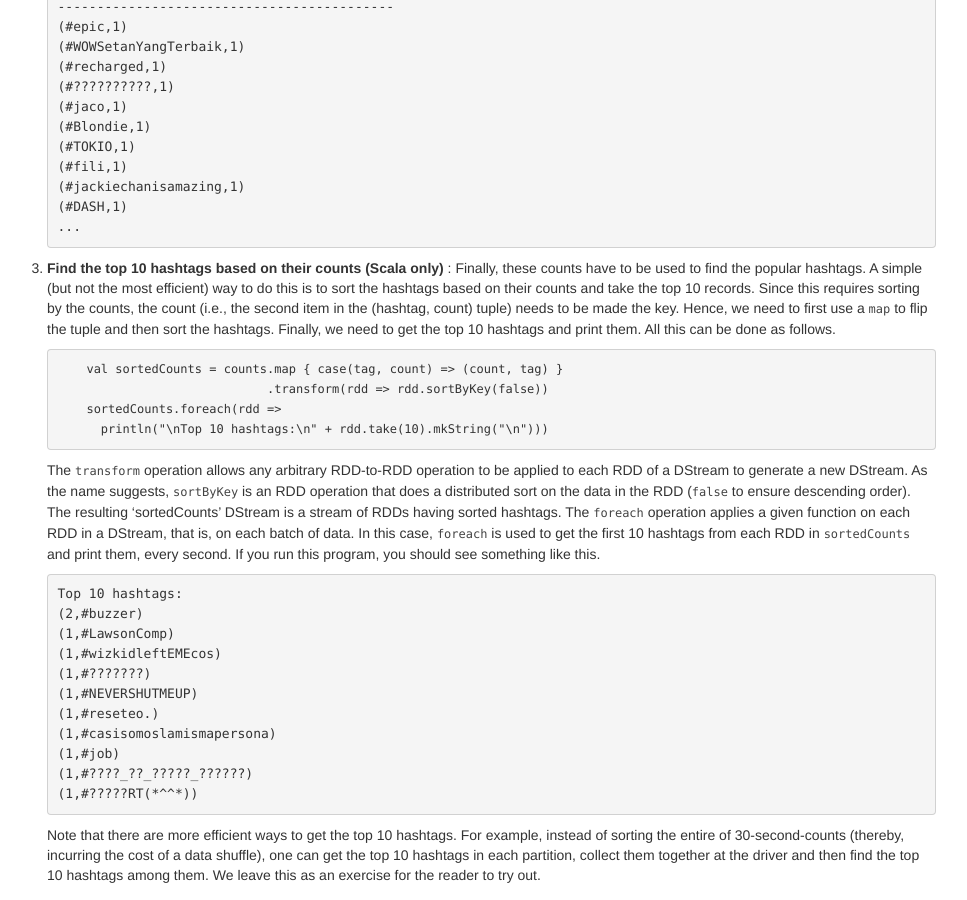
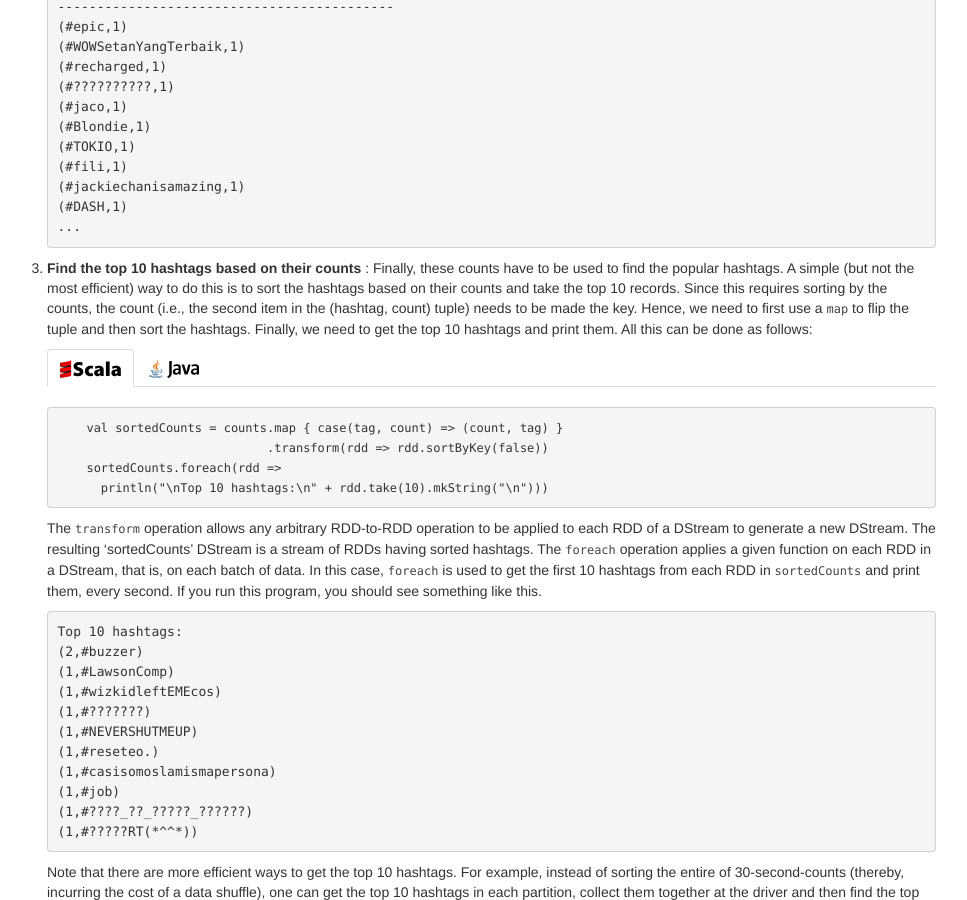
Before and after one commit to databricks/spark-training, a Jekyll site: the page built from strata_2013/index.md, in a window 1280 px wide and 900 px high, scrolled down 16066 px. Shown: the whole window, without its empty margins (161-1128 px from the left). Built offline with Jekyll 4.4.1, drawn with Linux system fonts in a browser that asks for light colours.

Commit message:
Adding remaining part of streaming Java part.
NOTE: This requires STREAMING-51 to be committed in order to work.

```diff
--- a/strata_2013/index.md
+++ b/strata_2013/index.md
@@ -1086,22 +1086,56 @@
    </pre>
 
 
-3. __Find the top 10 hashtags based on their counts (Scala only)__ :
+3. __Find the top 10 hashtags based on their counts__ :
    Finally, these counts have to be used to find the popular hashtags.
    A simple (but not the most efficient) way to do this is to sort the hashtags based on their counts and
    take the top 10 records. Since this requires sorting by the counts, the count (i.e., the second item in the
    (hashtag, count) tuple) needs to be made the key. Hence, we need to first use a `map` to flip the tuple and
-   then sort the hashtags. Finally, we need to get the top 10 hashtags and print them. All this can be done as follows.
+   then sort the hashtags. Finally, we need to get the top 10 hashtags and print them. All this can be done as follows:
 
+   <div class="codetabs">
+   <div data-lang="scala" markdown="1">
    ~~~
        val sortedCounts = counts.map { case(tag, count) => (count, tag) }
                                 .transform(rdd => rdd.sortByKey(false))
        sortedCounts.foreach(rdd =>
          println("\nTop 10 hashtags:\n" + rdd.take(10).mkString("\n")))
    ~~~
+   </div>
+   <div data-lang="java" markdown="1">
+   ~~~
+      JavaPairDStream<Integer, String> swappedCounts = counts.map(
+        new PairFunction<Tuple2<String, Integer>, Integer, String>() {
+          public Tuple2<Integer, String> call(Tuple2<String, Integer> in) {
+            return in.swap();
+          }
+        }
+      );
+
+      JavaPairDStream<Integer, String> sortedCounts = swappedCounts.transform(
+        new Function<JavaPairRDD<Integer, String>, JavaPairRDD<Integer, String>>() {
+          public JavaPairRDD<Integer, String> call(JavaPairRDD<Integer, String> in) throws Exception {
+            return in.sortByKey(false);
+          }
+        });
+
+      sortedCounts.foreach(
+        new Function<JavaPairRDD<Integer, String>, Void> () {
+          public Void call(JavaPairRDD<Integer, String> rdd) {
+            String out = "\nTop 10 hashtags:\n";
+            for (Tuple2<Integer, String> t: rdd.take(10)) {
+              out = out + t.toString() + "\n";
+            }
+            System.out.println(out);
+            return null;
+          }
+        }
+      );
+   ~~~
+   </div>
+   </div>
 
    The `transform` operation allows any arbitrary RDD-to-RDD operation to be applied to each RDD of a DStream to generate a new DStream.
-   As the name suggests, `sortByKey` is an RDD operation that does a distributed sort on the data in the RDD (`false` to ensure descending order).
    The resulting 'sortedCounts' DStream is a stream of RDDs having sorted hashtags.
    The `foreach` operation applies a given function on each RDD in a DStream, that is, on each batch of data. In this case,
    `foreach` is used to get the first 10 hashtags from each RDD in `sortedCounts` and print them, every second.
```
